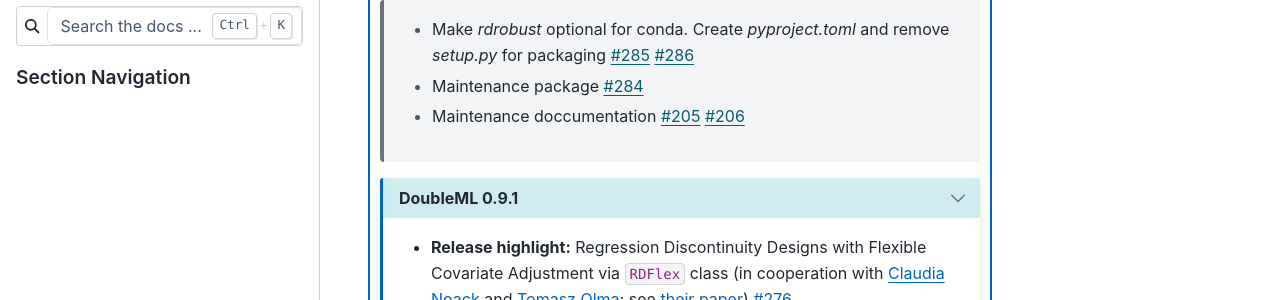
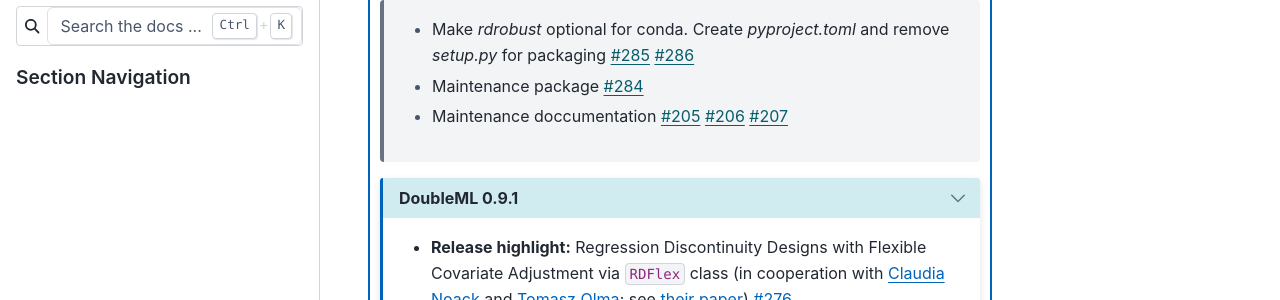
Before and after one commit to DoubleML/doubleml-docs, a Sphinx documentation site: the page built from doc/release/release.rst, in a window 1280 px wide and 900 px high. Shown: the part 321-621 px from the top of the window. Built offline with Sphinx 7.4.7 and the PyData theme 0.15.4, drawn with Linux system fonts in a browser that asks for light colours.

Commit message:
Update release.rst

```diff
--- a/doc/release/release.rst
+++ b/doc/release/release.rst
@@ -20,6 +20,7 @@
       - Maintenance doccumentation
         `#205 <https://github.com/DoubleML/doubleml-docs/pull/205>`_
         `#206 <https://github.com/DoubleML/doubleml-docs/pull/206>`_
+        `#207 <https://github.com/DoubleML/doubleml-docs/pull/207>`_
 
     .. dropdown:: DoubleML 0.9.1
       :class-title: sd-bg-primary sd-font-weight-bold
```
